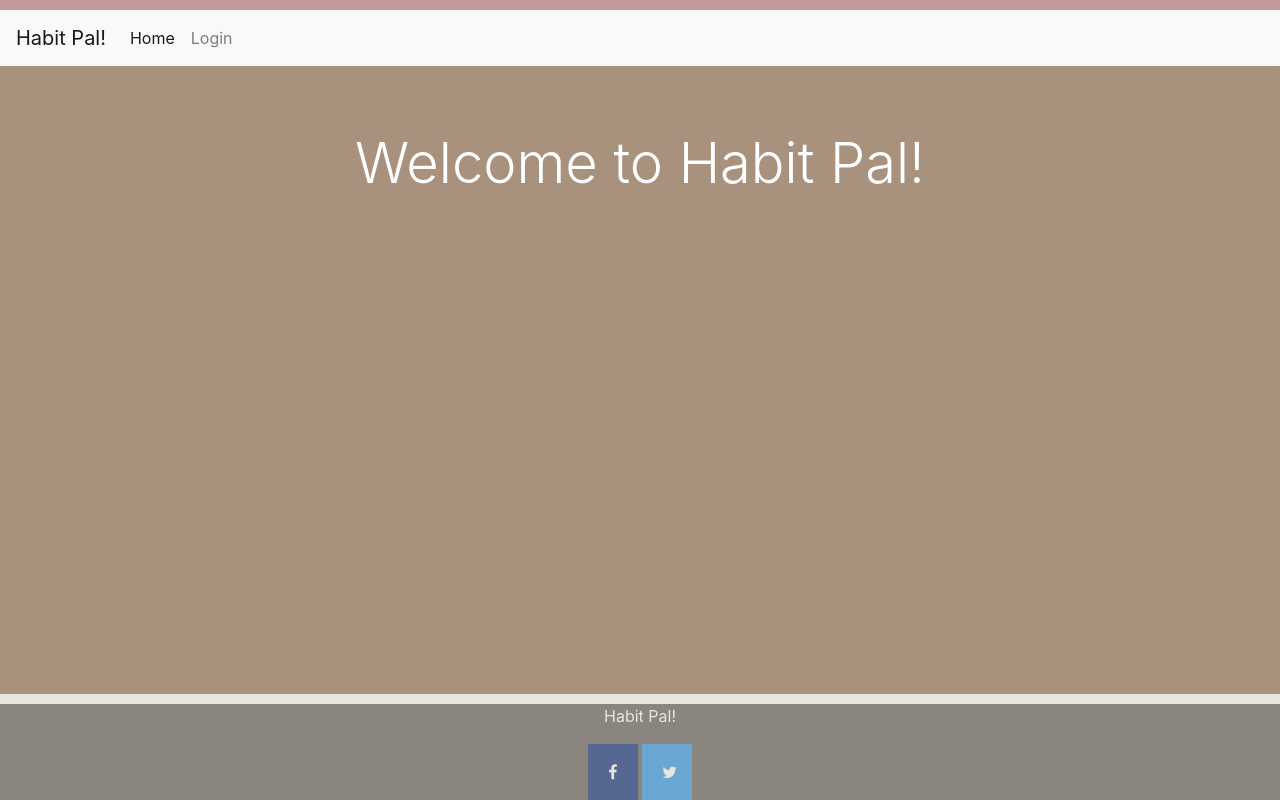
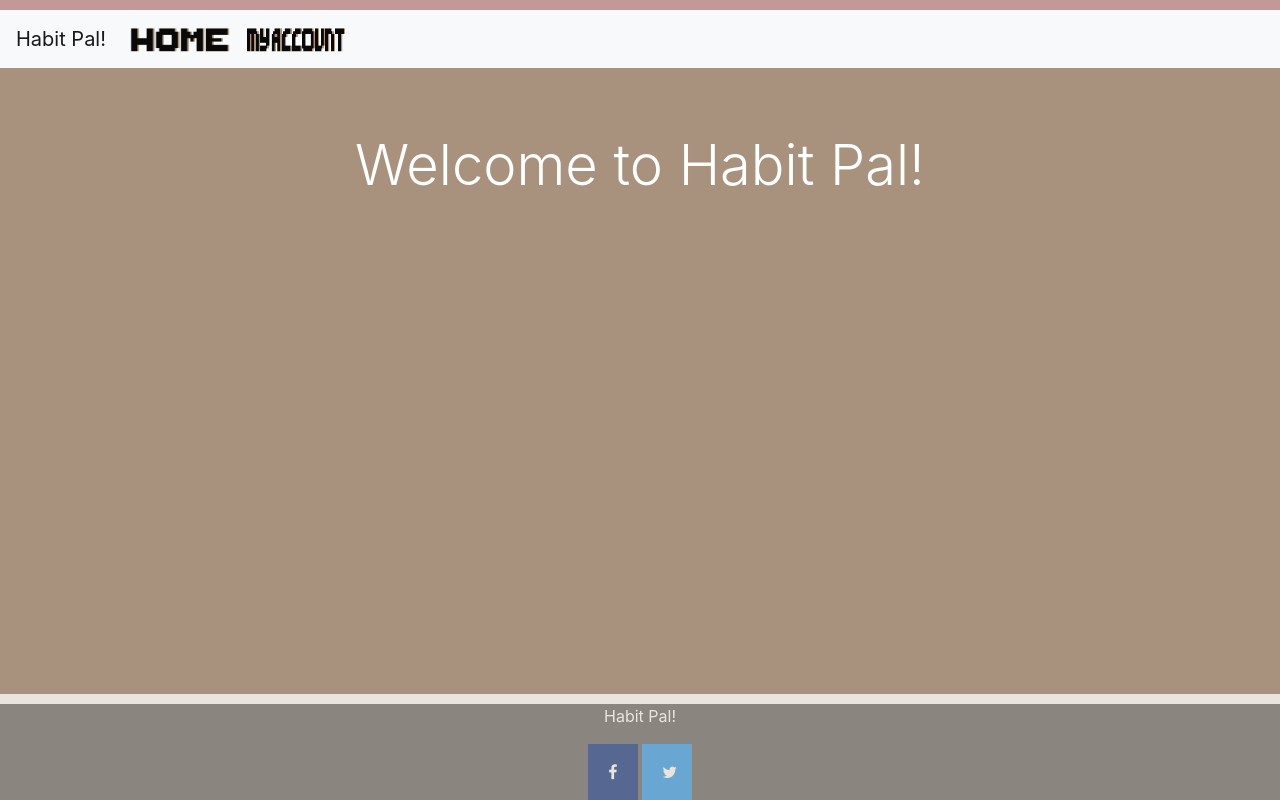
Before and after one commit to benhprentice/HabitPal, a Flask app: page / in a window 1280 px wide. Run offline with Flask 2, Linux system fonts and the light colour scheme; some libraries are stand-ins or nearby versions.

Commit message:
Added buttons on all pages

```diff
--- a/templates/welcome.html
+++ b/templates/welcome.html
@@ -25,10 +25,18 @@
       <div class="collapse navbar-collapse" id="navbarSupportedContent">
         <ul class="navbar-nav mr-auto">
           <li class="nav-item active">
-            <a class="nav-link" href="{{ url_for('home') }}">Home</a>
+            <a class="nav-link" href="{{ url_for('home') }}">
+              <img src= ../static/button_images/home1.png width="100px" height="25px"
+              onmouseover="this.src='../static/button_images/home2.png';"
+              onmouseout="this.src='../static/button_images/home1.png';"/>
+              <span class="sr-only">(current)</span></a>
           </li>
-          <li class="nav-item">
-            <a class="nav-link" href="{{ url_for('login') }}">Login</a>
+          <li class="nav-item active">
+            <a class="nav-link" href="{{ url_for('myaccount') }}">
+              <img src= ../static/button_images/myaccount1.png width="100px" height="25px"
+              onmouseover="this.src='../static/button_images/myaccount2.png';"
+              onmouseout="this.src='../static/button_images/myaccount1.png';"/>
+            </a>
           </li>
         </ul>
 
```
Also changed, not shown: templates/myaccount.html (+10 -2 lines).
